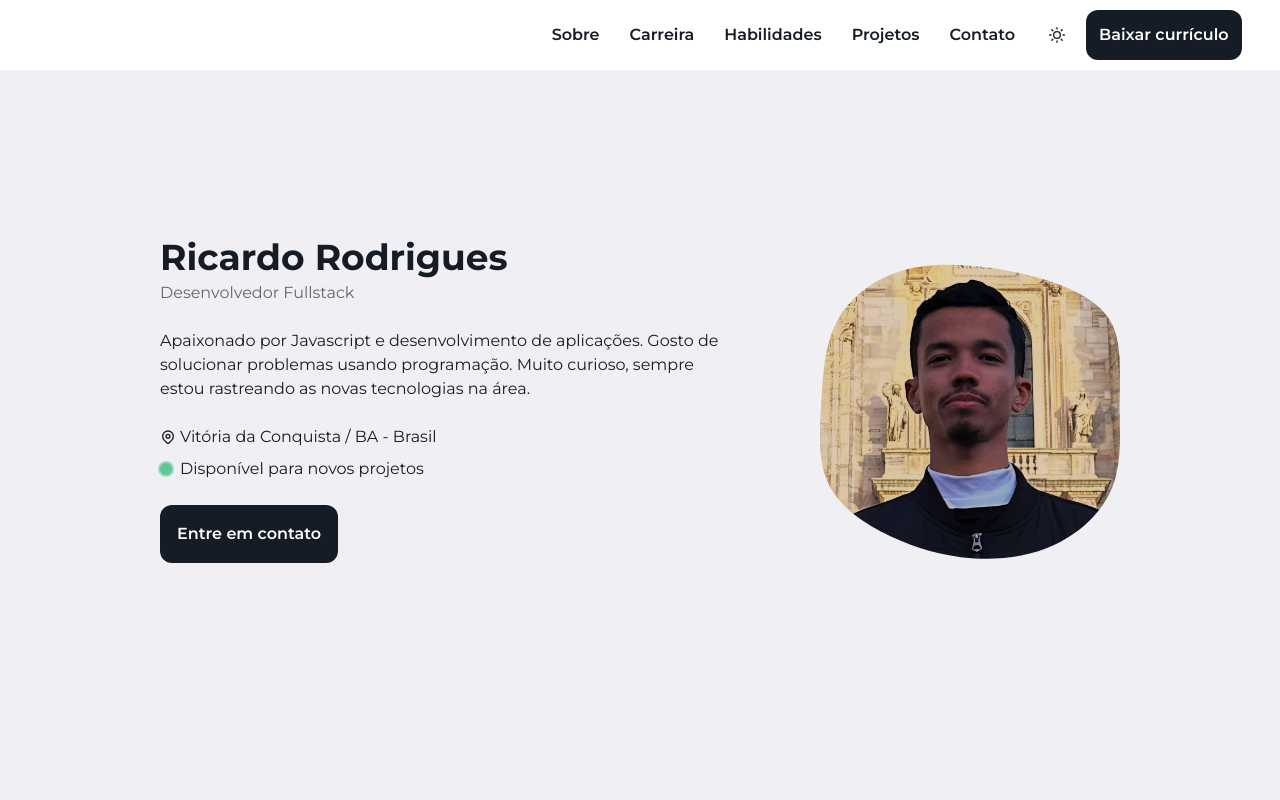
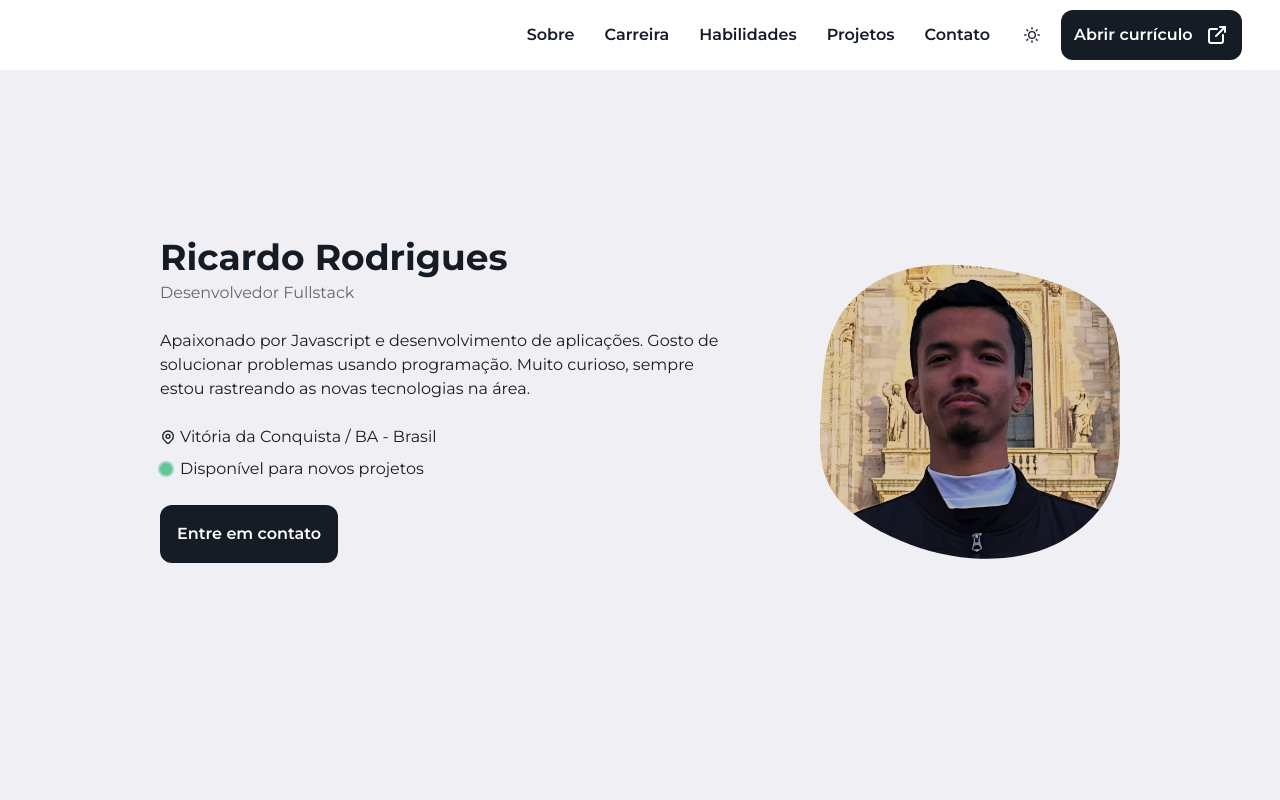
Before and after one commit to ricardorodriguespes17/ricardo-web, a Next.js app: page / in a window 1280 px wide. Shown: the top 800 px of the page. Built offline with nearby package versions, Linux system fonts and the light colour scheme.

Commit message:
refactor: add icon in download cv button

```diff
--- a/src/components/ui/ButtonDownloadCV.tsx
+++ b/src/components/ui/ButtonDownloadCV.tsx
@@ -1,3 +1,4 @@
+import { TbExternalLink } from "react-icons/tb"
 import Button from "./Button"
 
 const ButtonDownloadCV = () => {
@@ -7,7 +8,7 @@ const ButtonDownloadCV = () => {
       size="sm"
       href="https://drive.google.com/file/d/1i444nZKAnfqXwPtdnMmU_XDmw5RGKhsY/view?usp=sharing"
     >
-      Baixar currículo
+      Abrir currículo <TbExternalLink size={24} />
     </Button>
   )
 }
```
